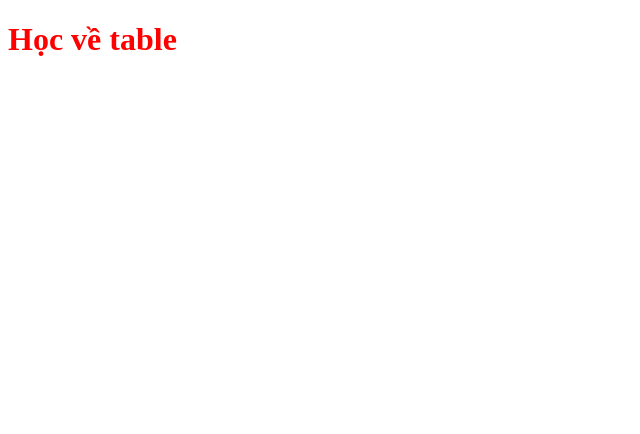
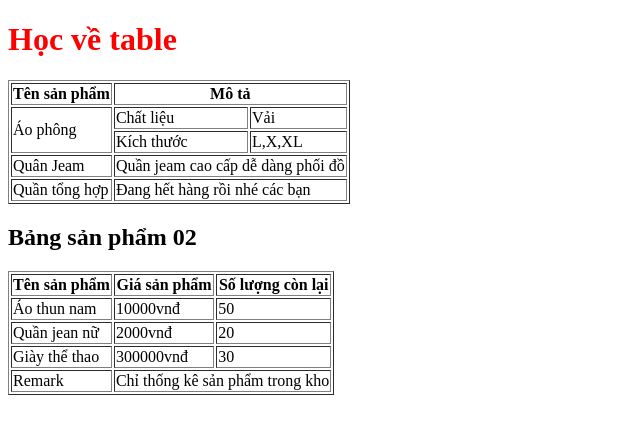
Before and after one commit to levanbinh/html, a plain HTML site: page index.html in a window 1280 px wide. Shown: the whole page, without its empty margins (0-640 px from the left). Drawn offline with Linux system fonts and the light colour scheme.

Commit message:
Học tạo bảng sản phẩm

```diff
--- a/index.html
+++ b/index.html
@@ -9,6 +9,61 @@
   </head>
   <body>
     <h1>Học về table</h1>
-    <table></table>
+    <table border="1">
+      <tr>
+        <th>Tên sản phẩm</th>
+        <th colspan="2">Mô tả</th>
+      </tr>
+      <tr>
+        <td rowspan="2">Áo phông</td>
+        <td>Chất liệu</td>
+        <td>Vải</td>
+      </tr>
+      <tr>
+        <td>Kích thước</td>
+        <td>L,X,XL</td>
+      </tr>
+      <tr>
+        <td>Quân Jeam</td>
+        <td colspan="2">Quần jeam cao cấp dễ dàng phối đồ</td>
+      </tr>
+      <tr>
+        <td>Quần tổng hợp</td>
+        <td colspan="2">Đang hết hàng rồi nhé các bạn</td>
+      </tr>
+    </table>
+    <h2>Bảng sản phẩm 02</h2>
+    <table border="1">
+      <thead>
+        <tr>
+          <th>Tên sản phẩm</th>
+          <th>Giá sản phẩm</th>
+          <th>Số lượng còn lại</th>
+        </tr>
+      </thead>
+      <tbody>
+        <tr>
+          <td>Áo thun nam</td>
+          <td>10000vnđ</td>
+          <td>50</td>
+        </tr>
+        <tr>
+          <td>Quần jean nữ</td>
+          <td>2000vnđ</td>
+          <td>20</td>
+        </tr>
+        <tr>
+          <td>Giày thể thao</td>
+          <td>300000vnđ</td>
+          <td>30</td>
+        </tr>
+      </tbody>
+      <tfoot>
+        <tr>
+          <td>Remark</td>
+          <td colspan="2">Chỉ thống kê sản phẩm trong kho</td>
+        </tr>
+      </tfoot>
+    </table>
   </body>
 </html>
```
